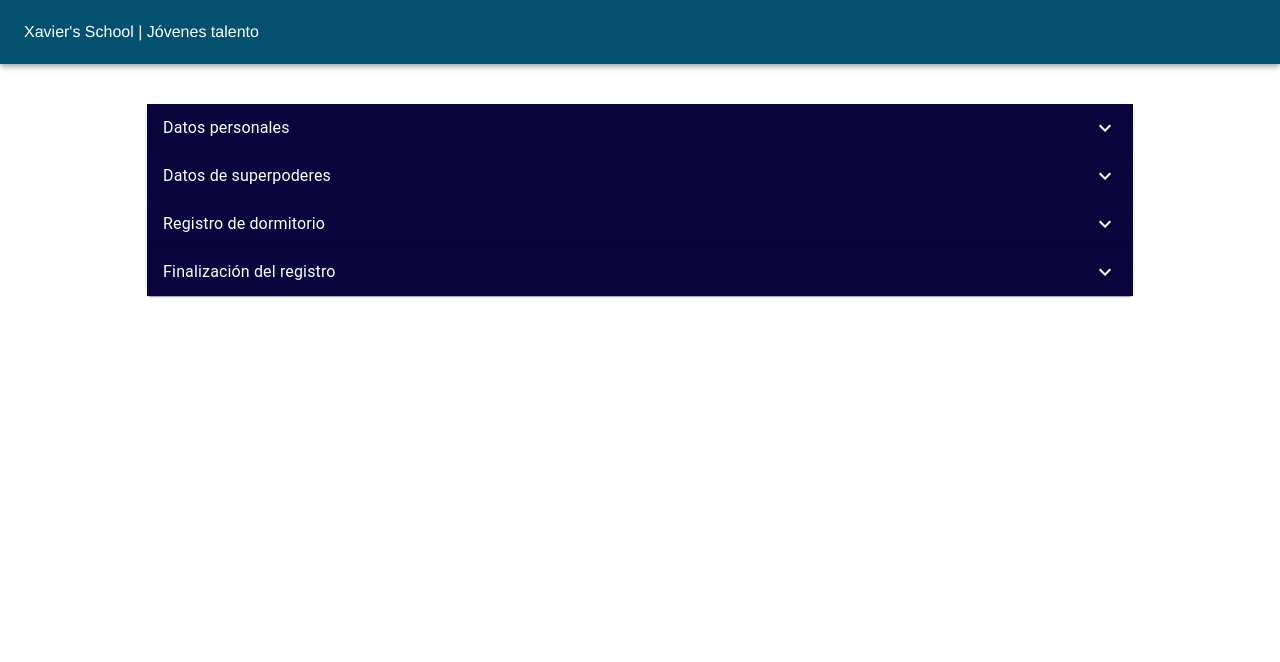
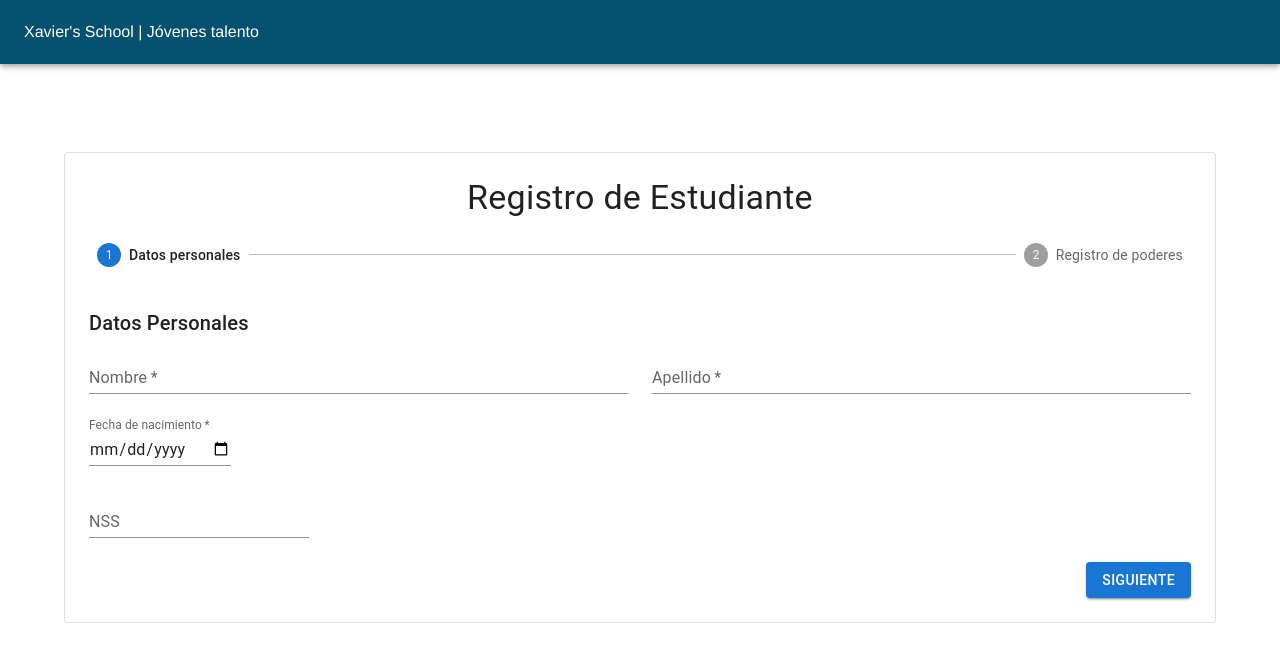
Before and after one commit to zuleluis/Xavier-school, a React (Create React App) app: page /registro-estudiante in a window 1280 px wide. Shown: the top 662 px of the page. Built offline with nearby package versions, Linux system fonts and the light colour scheme; no server answers.

Commit message:
Agregar poderes

```diff
--- a/package.json
+++ b/package.json
@@ -17,9 +17,11 @@
     "axios": "^0.24.0",
     "clsx": "^1.1.1",
     "react": "^17.0.2",
+    "react-devtools": "^4.21.0",
     "react-dom": "^17.0.2",
     "react-router-dom": "^5.3.0",
     "react-scripts": "4.0.3",
+    "reactstrap": "^9.0.1",
     "web-vitals": "^1.1.2"
   },
   "scripts": {
--- a/src/App.js
+++ b/src/App.js
@@ -4,7 +4,6 @@ import { createTheme, ThemeProvider} from '@material-ui/core/styles';
 import MainRoutes from './MainRoutes';
 import { BrowserRouter } from 'react-router-dom';
 import useStyles from './styles/Styles';
-
 
 const theme = createTheme({
   palette: {
--- a/src/MainRoutes.js
+++ b/src/MainRoutes.js
@@ -2,8 +2,9 @@ import React from 'react';
 import { Route, Switch } from 'react-router-dom';
 import ListaEstudiantes from './components/estudiantes/listaEstudiantes';
 import MenuEstudiantes from './components/estudiantes/menuEstudiantes';
-import RegistroEstudiante from './components/estudiantes/registroEstudiante';
 import Home from './components/Home';
+import RegistroEstudiante from './components/estudiantes/registroEstudiante'
+
 
 export default function MainRoutes() {
     return(
--- a/src/components/estudiantes/listaEstudiantes.js
+++ b/src/components/estudiantes/listaEstudiantes.js
@@ -8,7 +8,7 @@ import Paper from '@material-ui/core/Paper';
 import TablePagination from '@mui/material/TablePagination';
 import SortTable from '../SortTable';
 import EnhancedTableHead from '../HeadSortTable';
-import { makeStyles } from '@material-ui/core/styles';
+import { visuallyHidden } from '@mui/utils';
 
 const headCells = [
   { id: 'nombreEstudiante', numeric: false, label: 'Nombre' },
@@ -16,41 +16,9 @@ const headCells = [
   { id: 'fechaNacimiento', numeric: false, label: 'Edad' },
   { id: 'fechaNacimiento', numeric: false, label: 'Fecha de Nacimiento' },
   { id: 'nssEstudiante', numeric: false, label: 'Numero de Seguro Social' },
-  { id: 'dormitorioEst', numeric: false, label: 'Piso' },
-  { id: 'dormitorioEst', numeric: false, label: 'Departamento' },
   { id: 'nivelpoder', numeric: false, label: 'Nivel de Poder' },
   { id: 'activoOInactivo', numeric: false, label: 'Status' },
 ]
-
-const useStyles = makeStyles((theme) => ({
-  root: {
-    width: '100%',
-  },
-  paper: {
-    width: '100%',
-    marginBottom: theme.spacing(2),
-    padding: theme.spacing(2)
-  },
-  table: {
-    minWidth: 750,
-    marginTop: theme.spacing(2),
-    border: "1px solid #ccc",
-  },
-  visuallyHidden: {
-    border: 0,
-    clip: 'rect(0 0 0 0)',
-    height: 1,
-    margin: -1,
-    overflow: 'hidden',
-    padding: 0,
-    position: 'absolute',
-    top: 20,
-    width: 1,
-  },
-  row: {
-    textDecoration: "none"
-  }
-}));
 
 export default function ListaEstudiantes () {
   const [estudiantes,setEstudiantes] = useState([]);
@@ -58,7 +26,6 @@ export default function ListaEstudiantes () {
   const [rowsPerPage, setRowsPerPage] = React.useState(5);
   const [order, setOrder] = React.useState('asc');
   const [orderBy, setOrderBy] = React.useState('idEstudiante');
-  const classes = useStyles();
 
   const handleChangePage = (event, newPage) => {
     setPage(newPage);
@@ -105,7 +72,7 @@ export default function ListaEstudiantes () {
         <TableContainer>
           <Table sx={{ minWidth: 650 }} stickyHeader aria-label="sticky table">
             <EnhancedTableHead
-              classes={classes}
+              sx={visuallyHidden}
               order={order}
               orderBy={orderBy}
               headCells={headCells}
@@ -123,8 +90,6 @@ export default function ListaEstudiantes () {
                     <TableCell>{getAge(item.fechaNacimiento)} años</TableCell>
                     <TableCell>{dateFormatter(item.fechaNacimiento)}</TableCell>
                     <TableCell>{item.nssEstudiante}</TableCell>
-                    <TableCell>{item.dormitorioEst.Piso}</TableCell>
-                    <TableCell>{item.dormitorioEst.Departamento}</TableCell>
                     <TableCell>{item.nivelpoder}</TableCell>
                     <TableCell>{item.activoOInactivo === 1 ? "Activo" : "Inactivo"}</TableCell>
                   </TableRow>
--- a/src/components/estudiantes/registroEstudiante.js
+++ b/src/components/estudiantes/registroEstudiante.js
@@ -1,92 +1,136 @@
 import * as React from 'react';
-import Accordion from '@mui/material/Accordion';
-import AccordionDetails from '@mui/material/AccordionDetails';
-import AccordionSummary from '@mui/material/AccordionSummary';
+import Box from '@mui/material/Box';
+import Container from '@mui/material/Container';
+import Paper from '@mui/material/Paper';
+import Stepper from '@mui/material/Stepper';
+import Step from '@mui/material/Step';
+import StepLabel from '@mui/material/StepLabel';
+import Button from '@mui/material/Button';
 import Typography from '@mui/material/Typography';
-import ExpandMoreIcon from '@mui/icons-material/ExpandMore';
-import DatosPersonales from './seccionesRegistro/datosPersonales';
-import DatosPoderes from './seccionesRegistro/datosPoderes';
+import { createTheme, ThemeProvider } from '@mui/material/styles';
+import Grid from '@mui/material/Grid';
+import TextField from '@mui/material/TextField';
+//import DatosPersonales from './registroEstudiante/datosPersonales';
+import DatosPoderes from './registroEstudiante/datosPoderes';
 
-export default function ControlledAccordions() {
-  const [expanded, setExpanded] = React.useState(false);
+const steps = ['Datos personales', 'Registro de poderes'];
 
-  const handleChange = (panel) => (event, isExpanded) => {
-    setExpanded(isExpanded ? panel : false);
+function getStepContent(step) {
+  switch (step) {
+    case 0:
+      return (
+        <React.Fragment>
+          <Typography variant="h6" gutterBottom>
+            Datos Personales
+          </Typography>
+          <Grid container spacing={3}>
+            <Grid item xs={12} sm={6}>
+              <TextField
+                required
+                id="nombreEstudiante"
+                label="Nombre"
+                fullWidth
+                variant="standard"
+              />
+            </Grid>
+            <Grid item xs={12} sm={6}>
+              <TextField
+                required
+                id="apellidoEstudiante"
+                label="Apellido"
+                fullWidth
+                variant="standard"
+              />
+            </Grid>
+            <Grid item xs={12}>
+              <TextField
+                required
+                id="fechaNacimiento"
+                label="Fecha de nacimiento"
+                type="date"
+                variant="standard"
+                InputLabelProps={{shrink: true}}
+              />
+            </Grid>
+            <Grid item xs={12}>
+              <TextField
+                id="nssEstudiante"
+                label="NSS"
+                variant="standard"
+              />
+            </Grid>
+          </Grid>
+        </React.Fragment>
+      );
+    case 1:
+      return <DatosPoderes />;
+    default:
+      throw new Error('Paso desconocido');
+  }
+}
+
+const theme = createTheme();
+
+export default function RegistroEstudiante() {
+  const [activeStep, setActiveStep] = React.useState(0);
+
+  const handleNext = () => {
+    setActiveStep(activeStep + 1);
+  };
+
+  const handleBack = () => {
+    setActiveStep(activeStep - 1);
   };
 
   return (
-    <div>
-      <Accordion expanded={expanded === 'panel1'} onChange={handleChange('panel1')}>
-        <AccordionSummary
-          expandIcon={<ExpandMoreIcon style={{fill: "white"}}/>}
-          aria-controls="panel1bh-content"
-          id="panel1bh-header"
-          sx={{backgroundColor: "#0A043C"}}
-        >
-          <Typography sx={{ width: '33%', flexShrink: 0, color:"white"}}>
-            Datos personales
+    <ThemeProvider theme={theme}>
+      <Container>
+        <Paper variant="outlined" sx={{ my: { xs: 3, md: 6 }, p: { xs: 2, md: 3 } }}>
+          <Typography component="h1" variant="h4" align="center">
+            Registro de Estudiante
           </Typography>
-        </AccordionSummary>
-        <AccordionDetails>
-          <DatosPersonales/>
-        </AccordionDetails>
-      </Accordion>
+          <Stepper activeStep={activeStep} sx={{ pt: 3, pb: 5 }}>
+            {steps.map((label) => (
+              <Step key={label}>
+                <StepLabel>{label}</StepLabel>
+              </Step>
+            ))}
+          </Stepper>
+          <React.Fragment>
+            {activeStep === steps.length ? (
+              <React.Fragment>
+                <Typography variant="h5" gutterBottom>
+                  Estudiante registrado exitosamente
+                </Typography>
+                <Typography variant="subtitle1">
+                  ¡Bienvenido a Escuela Xavier para jóvenes talento!
+                  Esperamos que tu estancia sea la mejor.
+                  ¡Mucho éxito en tu nueva etapa!
+                </Typography>
+              </React.Fragment>
+            ) : (
+              <React.Fragment>
+                {getStepContent(activeStep)}
+                <Box sx={{ display: 'flex', justifyContent: 'flex-end' }}>
+                  {activeStep !== 0 && (
+                    <Button onClick={handleBack} sx={{ mt: 3, ml: 1 }}>
+                      Retroceder
+                    </Button>
+                  )}
 
-      <Accordion expanded={expanded === 'panel2'} onChange={handleChange('panel2')}>
-        <AccordionSummary
-          expandIcon={<ExpandMoreIcon style={{fill: "white"}}/>}
-          aria-controls="panel1bh-content"
-          id="panel1bh-header"
-          sx={{backgroundColor: "#0A043C"}}
-        >
-          <Typography sx={{ width: '33%', flexShrink: 0, color:"white"}}>
-            Datos de superpoderes
-          </Typography>
-        </AccordionSummary>
-        <AccordionDetails>
-          <DatosPoderes/>
-        </AccordionDetails>
-      </Accordion>
-
-
-      <Accordion expanded={expanded === 'panel3'} onChange={handleChange('panel3')}>
-        <AccordionSummary
-          expandIcon={<ExpandMoreIcon style={{fill: "white"}}/>}
-          aria-controls="panel1bh-content"
-          id="panel1bh-header"
-          sx={{backgroundColor: "#0A043C"}}
-        >
-          <Typography sx={{ width: '33%', flexShrink: 0, color:"white"}}>
-           Registro de dormitorio
-          </Typography>
-        </AccordionSummary>
-        <AccordionDetails>
-          <Typography>
-            Nunc vitae orci ultricies, auctor nunc in, volutpat nisl. Integer sit
-            amet egestas eros, vitae egestas augue. Duis vel est augue.
-          </Typography>
-        </AccordionDetails>
-      </Accordion>
-
-
-      <Accordion expanded={expanded === 'panel4'} onChange={handleChange('panel4')}>
-        <AccordionSummary
-          expandIcon={<ExpandMoreIcon style={{fill: "white"}}/>}
-          aria-controls="panel1bh-content"
-          id="panel1bh-header"
-          sx={{backgroundColor: "#0A043C"}}
-        >
-          <Typography sx={{ width: '33%', flexShrink: 0, color:"white"}}>
-            Finalización del registro
-          </Typography>
-        </AccordionSummary>
-        <AccordionDetails>
-          <Typography>
-            Nunc vitae orci ultricies, auctor nunc in, volutpat nisl. Integer sit
-            amet egestas eros, vitae egestas augue. Duis vel est augue.
-          </Typography>
-        </AccordionDetails>
-      </Accordion>
-    </div>
+                  <Button
+                    variant="contained"
+                    onClick={handleNext}
+                    sx={{ mt: 3, ml: 1 }}
+                  >
+                    {activeStep === steps.length - 1 ? 'Registrar' : 'Siguiente'}
+                  </Button>
+                </Box>
+              </React.Fragment>
+            )}
+          </React.Fragment>
+        </Paper>
+      </Container>
+    </ThemeProvider>
   );
 }
--- /dev/null
+++ b/src/components/estudiantes/registroEstudiante/datosPersonales.js
@@ -0,0 +1,51 @@
+import * as React from 'react';
+import Grid from '@mui/material/Grid';
+import Typography from '@mui/material/Typography';
+import TextField from '@mui/material/TextField';
+
+export default function DatosPersonales() {
+  return (
+    <React.Fragment>
+      <Typography variant="h6" gutterBottom>
+        Datos Personales
+      </Typography>
+      <Grid container spacing={3}>
+        <Grid item xs={12} sm={6}>
+          <TextField
+            required
+            id="nombreEstudiante"
+            label="Nombre"
+            fullWidth
+            variant="standard"
+          />
+        </Grid>
+        <Grid item xs={12} sm={6}>
+          <TextField
+            required
+            id="apellidoEstudiante"
+            label="Apellido"
+            fullWidth
+            variant="standard"
+          />
+        </Grid>
+        <Grid item xs={12}>
+          <TextField
+            required
+            id="fechaNacimiento"
+            label="Fecha de nacimiento"
+            type="date"
+            variant="standard"
+            InputLabelProps={{shrink: true}}
+          />
+        </Grid>
+        <Grid item xs={12}>
+          <TextField
+            id="nssEstudiante"
+            label="NSS"
+            variant="standard"
+          />
+        </Grid>
+      </Grid>
+    </React.Fragment>
+  );
+}
--- /dev/null
+++ b/src/components/poderes/registroPoder.js
@@ -0,0 +1,61 @@
+import React, { useState, useEffect } from 'react'
+import Grid from '@mui/material/Grid';
+import TextField from '@mui/material/TextField';
+//import { Button } from '@mui/material';
+import axios from 'axios';
+import { Container, FormGroup, Button, Input, Form, Label, Col} from 'reactstrap';
+
+export default function RegistroPoder (){
+    const [poder, setPoder] = useState('');
+
+    const add = () => {
+        axios.post ("http://localhost:5000/api/poderes/save",
+                poder,
+            {
+                headers: {
+                    'Content-type': "application/json",
+                }
+            }
+        ).then (
+            (response) => {
+                if (response.status === 200) {
+                    setPoder('')
+                };
+            },
+            (error) => {
+                console.log(error);
+            }
+        );
+
+    }
+
+    return (
+        <Container className="App">
+            <h4 className="PageHeading">Ingresa el poder</h4>
+            <Form className="form">
+                <Col>
+                    <FormGroup row>
+                        <Label for="name" sm={2}>Poder</Label>
+                        <Col sm={2}>
+                            <Input type="text" name="nombrePoder" onChange={(e) => setPoder(e.target.value)} value={poder} />
+                        </Col>
+                    </FormGroup>
+                </Col>
+                <Col>
+                    <FormGroup row>
+                        <Col sm={5}>
+                        </Col>
+                        <Col sm={1}>
+                            <Button color="primary" onClick={add}>Submit</Button>
+                        </Col>
+                        <Col sm={1}>
+                            <Button color="secondary" /*onClick={this.cancel}*/>Cancel</Button>{' '}
+                        </Col>
+                        <Col sm={5}>
+                        </Col>
+                    </FormGroup>
+                </Col>
+            </Form>
+        </Container>
+    );
+}
```
Also changed, not shown: src/components/Button.js (deleted, +0 -31 lines), src/components/estudiantes/registroEstudiante/datosPoderes.js (renamed from src/components/estudiantes/seccionesRegistro/datosPoderes.js, +6 -5 lines), src/components/estudiantes/seccionesRegistro/datosPersonales.js (deleted, +0 -41 lines), 1 other file (tests, documents, lock files or other folders).
